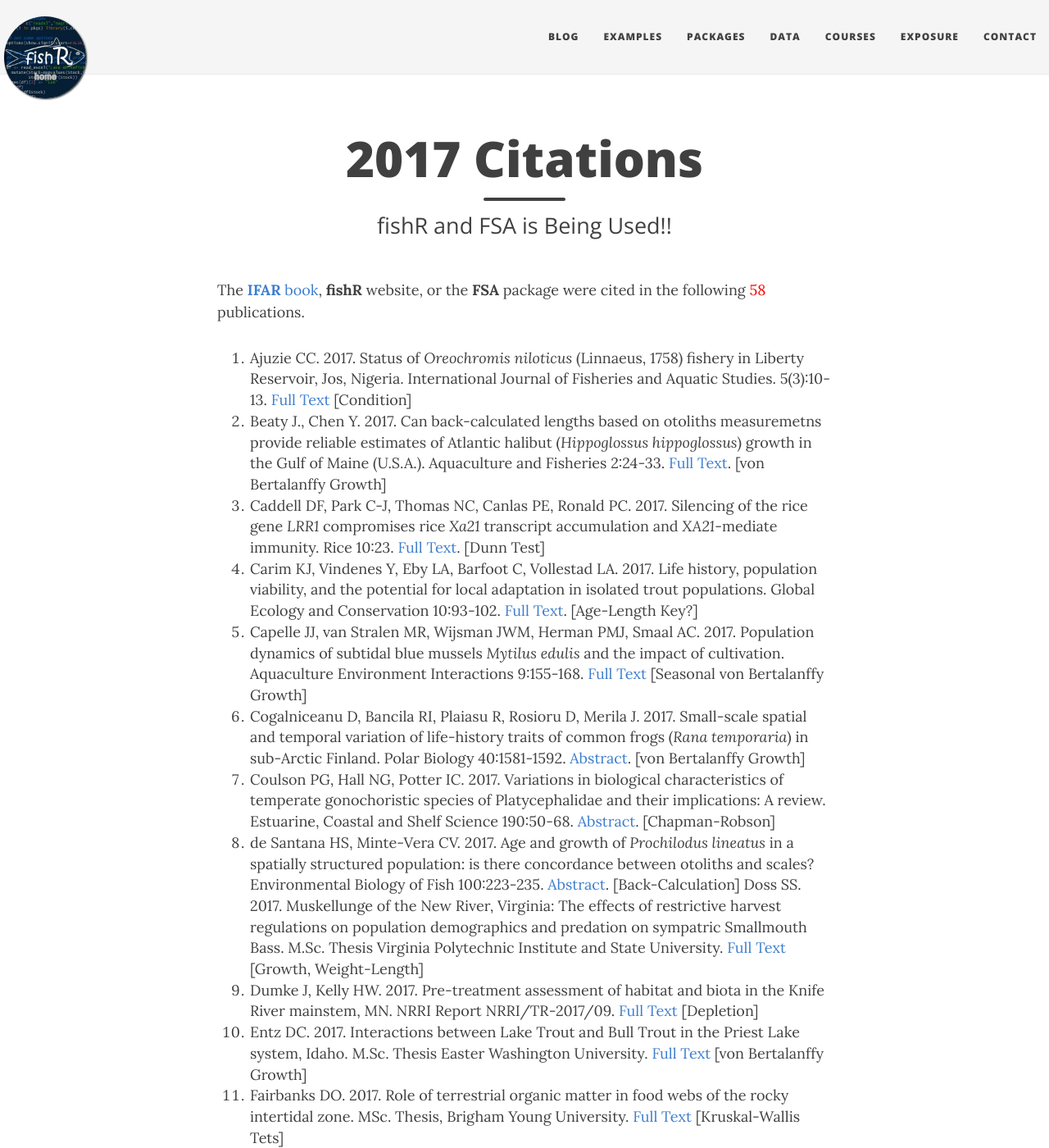
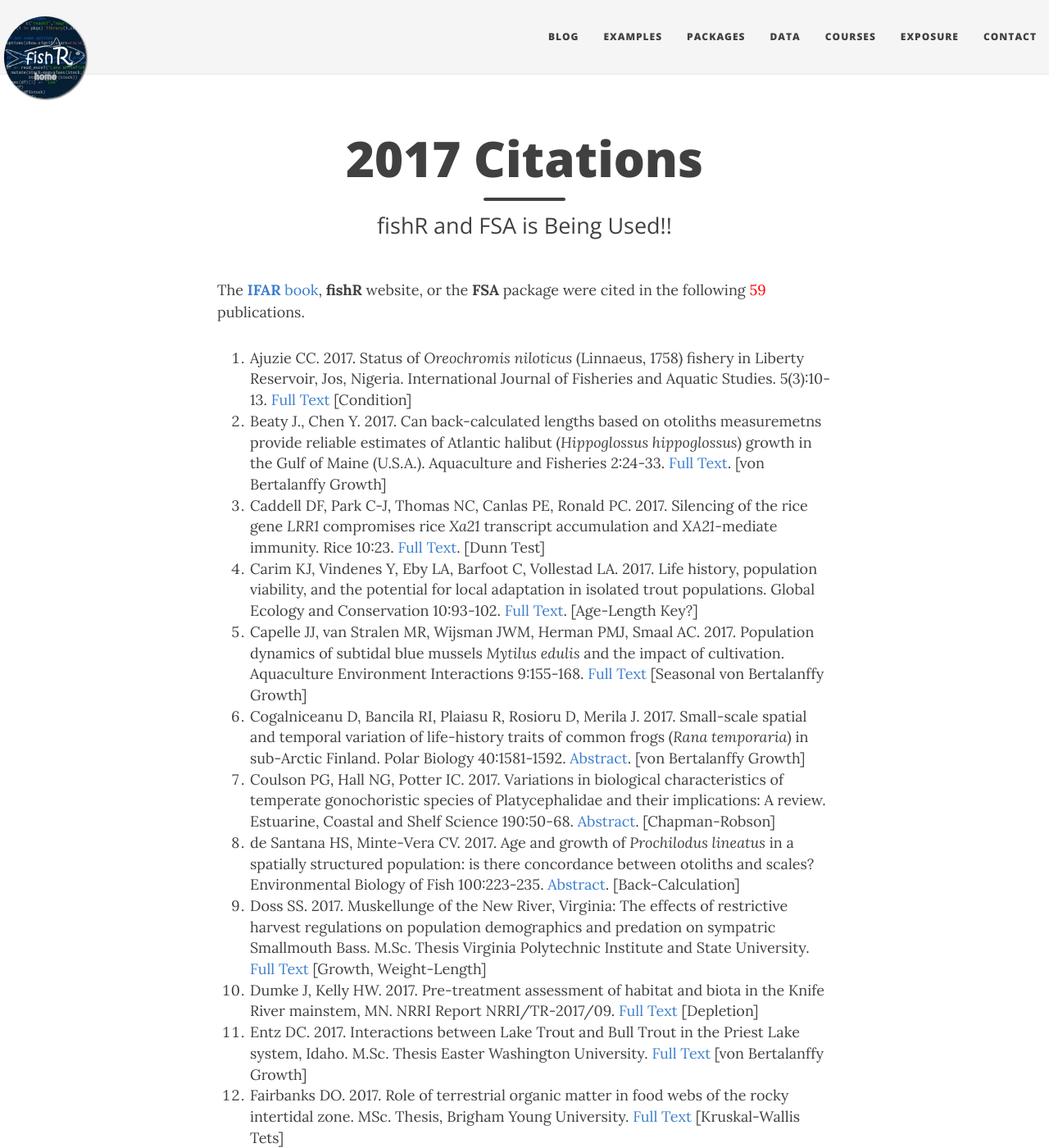
Before and after one commit to droglenc/fishR, a Jekyll site: the page built from exposure/exposure-citations17.md, in a window 1280 px wide and 1400 px high. Shown: the whole window at 82% size. Built offline with Jekyll 4.4.1, drawn with Linux system fonts in a browser that asks for light colours; nearby versions of some CDN libraries; some of the changed lines change nothing that is shown; some of the changed text lies outside the part shown.

Commit message:
Update exposure-citations17.md

```diff
--- a/exposure/exposure-citations17.md
+++ b/exposure/exposure-citations17.md
@@ -5,7 +5,7 @@ subtitle: fishR and FSA is Being Used!!
 css: "/css/exposure-citation.css"
 ---
 
-The [**IFAR** book](http://derekogle.com/IFAR/), **fishR** website, or the **FSA** package were cited in the following <span id="contact-div">58</span> publications.
+The [**IFAR** book](http://derekogle.com/IFAR/), **fishR** website, or the **FSA** package were cited in the following <span id="contact-div">59</span> publications.
 
 1. Ajuzie CC. 2017. Status of *Oreochromis niloticus* (Linnaeus, 1758) fishery in Liberty Reservoir, Jos, Nigeria. International Journal of Fisheries and Aquatic Studies. 5(3):10-13. [Full Text](https://www.researchgate.net/profile/Cyril_Ajuzie/publication/316553825_International_Journal_of_Fisheries_and_Aquatic_Studies_2017_53_10-13/links/59037dd6a6fdccd580cffedf/International-Journal-of-Fisheries-and-Aquatic-Studies-2017-53-10-13.pdf) [Condition]
 1. Beaty J., Chen Y. 2017. Can back-calculated lengths based on otoliths measuremetns provide reliable estimates of Atlantic halibut (*Hippoglossus hippoglossus*) growth in the Gulf of Maine (U.S.A.). Aquaculture and Fisheries 2:24-33. [Full Text](http://www.sciencedirect.com/science/article/pii/S2468550X17300023). [von Bertalanffy Growth]
@@ -15,7 +15,7 @@ The [**IFAR** book](http://derekogle.com/IFAR/), **fishR** website, or the **FSA
 1. Cogalniceanu D, Bancila RI, Plaiasu R, Rosioru D, Merila J. 2017. Small-scale spatial and temporal variation of life-history traits of common frogs (*Rana temporaria*) in sub-Arctic Finland. Polar Biology 40:1581-1592. [Abstract](http://link.springer.com/article/10.1007/s00300-017-2081-8). [von Bertalanffy Growth]
 1. Coulson PG, Hall NG, Potter IC. 2017. Variations in biological characteristics of temperate gonochoristic species of Platycephalidae and their implications: A review. Estuarine, Coastal and Shelf Science 190:50-68. [Abstract](http://www.sciencedirect.com/science/article/pii/S0272771416307740). [Chapman-Robson]
 1. de Santana HS, Minte-Vera CV. 2017. Age and growth of *Prochilodus lineatus* in a spatially structured population: is there concordance between otoliths and scales? Environmental Biology of Fish 100:223-235.  [Abstract](http://link.springer.com/article/10.1007/s10641-017-0574-5). [Back-Calculation]
-Doss SS. 2017. Muskellunge of the New River, Virginia: The effects of restrictive harvest regulations on population demographics and predation on sympatric Smallmouth Bass. M.Sc. Thesis Virginia Polytechnic Institute and State University. [Full Text](https://pdfs.semanticscholar.org/af9f/80b14eaad839a2e6ad77f24b2e5221b4bb71.pdf) [Growth, Weight-Length]
+1. Doss SS. 2017. Muskellunge of the New River, Virginia: The effects of restrictive harvest regulations on population demographics and predation on sympatric Smallmouth Bass. M.Sc. Thesis Virginia Polytechnic Institute and State University. [Full Text](https://pdfs.semanticscholar.org/af9f/80b14eaad839a2e6ad77f24b2e5221b4bb71.pdf) [Growth, Weight-Length]
 1. Dumke J, Kelly HW. 2017. Pre-treatment assessment of habitat and biota in the Knife River mainstem, MN. NRRI Report NRRI/TR-2017/09. [Full Text](https://conservancy.umn.edu/bitstream/handle/11299/189325/TR-2017-09.pdf?sequence=1&isAllowed=y) [Depletion]
 1. Entz DC. 2017. Interactions between Lake Trout and Bull Trout in the Priest Lake system, Idaho. M.Sc. Thesis Easter Washington University. [Full Text](http://dc.ewu.edu/cgi/viewcontent.cgi?article=1457&context=theses) [von Bertalanffy Growth]
 1. Fairbanks DO. 2017. Role of terrestrial organic matter in food webs of the rocky intertidal zone. MSc. Thesis, Brigham Young University. [Full Text](http://scholarsarchive.byu.edu/cgi/viewcontent.cgi?article=7520&context=etd) [Kruskal-Wallis Tets]
@@ -67,7 +67,7 @@ Species Caught in Indo-Pacific Fisheries. Dissertation, James Cook University. [
 1. Vasquez, HE, Zheng X. Gu, Z, Wang A. 2017. Relationships between shell morphological traits and the byssus dimensions in the Winged Pearl Oyster *Pteria penguin* (Roding, 1798) cultivated in Sanya, Hainan Island, China. Journal of Shellfish Research 36:669-676. [Abstract](http://www.bioone.org/doi/abs/10.2983/035.036.0316) [Weight-Length]
 1. Ventura D, Bonhomme V, Colangelo P, Bonifazi A, Lasinio GJ, Ardizzone G. 2017. Does morphology predict trophic niche differentiation? Relationship between feeding habits and body shape in four co-occurring juvenile species (Pisces: Perciformes, Sparidae). Estuarine, Coastal and Shelf Science 191:84-95. [Abstract](http://www.sciencedirect.com/science/article/pii/S0272771416306175) [Length-Weight]
 1. Vicenzi S, Mangel M, Jesensek D, Garza JC, Crivelli AJ. 2017. Genetic and life-history consequences of extreme climate events. Proceedings of the Royal Society B: Biological Sciences 284:20162118. [Full Text](https://www.ncbi.nlm.nih.gov/pmc/articles/PMC5310600/) [Removal Method]
-1. Vilizzi L, Copp GH. 2017. Global patterns and clines in the growth of commno carp *Cyprinus carpio*. Journal of Fish Biology 91:3-40. [Full Text](https://www.researchgate.net/publication/316831020_Global_patterns_and_clines_in_the_growth_of_common_carp_Cyprinus_carpio) [Growth]
+1. Vilizzi L, Copp GH. 2017. Global patterns and clines in the growth of common carp *Cyprinus carpio*. Journal of Fish Biology 91:3-40. [Full Text](https://www.researchgate.net/publication/316831020_Global_patterns_and_clines_in_the_growth_of_common_carp_Cyprinus_carpio) [Growth]
 1. Wilson KL, Honsey A, Moe B, Venturelli P. 2017. Growing the biphasic framework: techniques and recommendations for fitting emerging growth models. Methods in Ecology and Evolution 9:822-833. [Abstract](http://onlinelibrary.wiley.com/doi/10.1111/2041-210X.12931/abstract) and [Supplementary Information](http://onlinelibrary.wiley.com/store/10.1111/2041-210X.12931/asset/supinfo/mee312931-sup-0001-Appendix.zip?v=1&s=71ac3f4362def7875d6dff7b7066d36a6ddf362f) [Growth]
 
 -----
```
